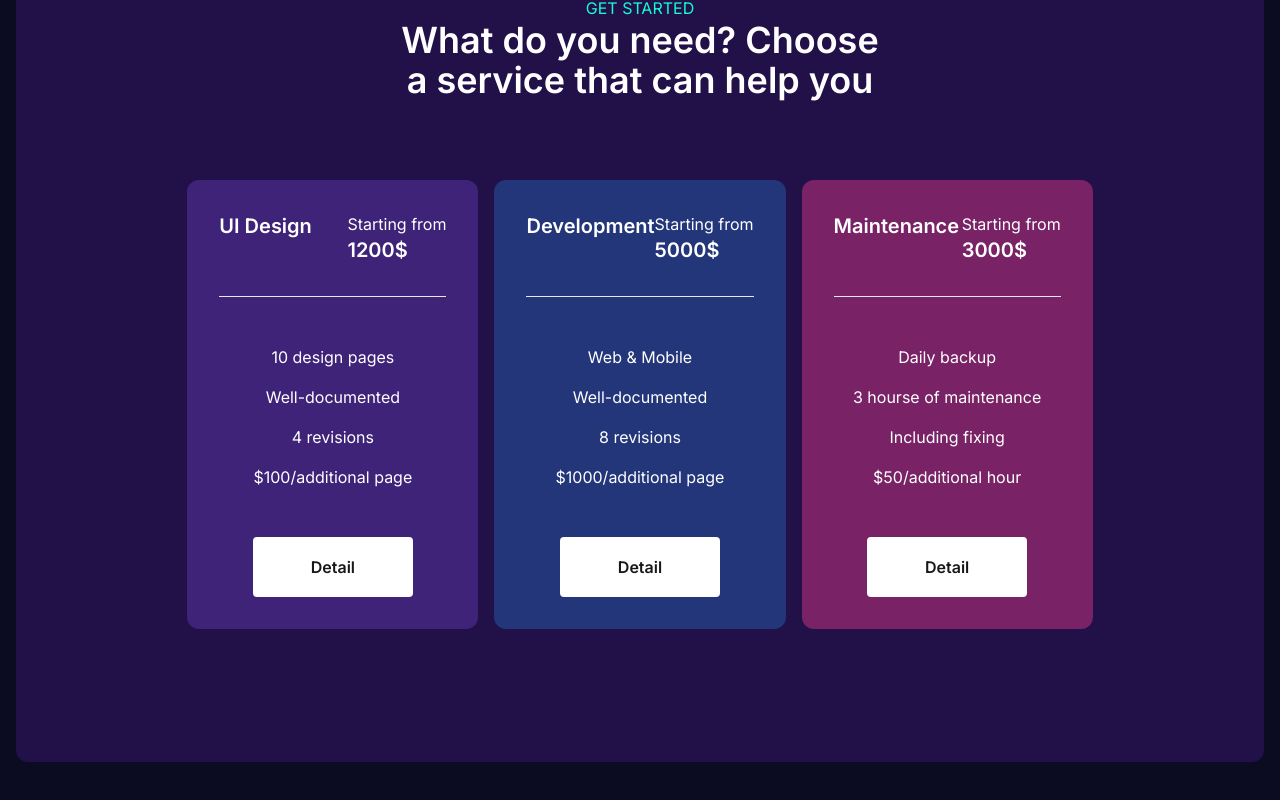
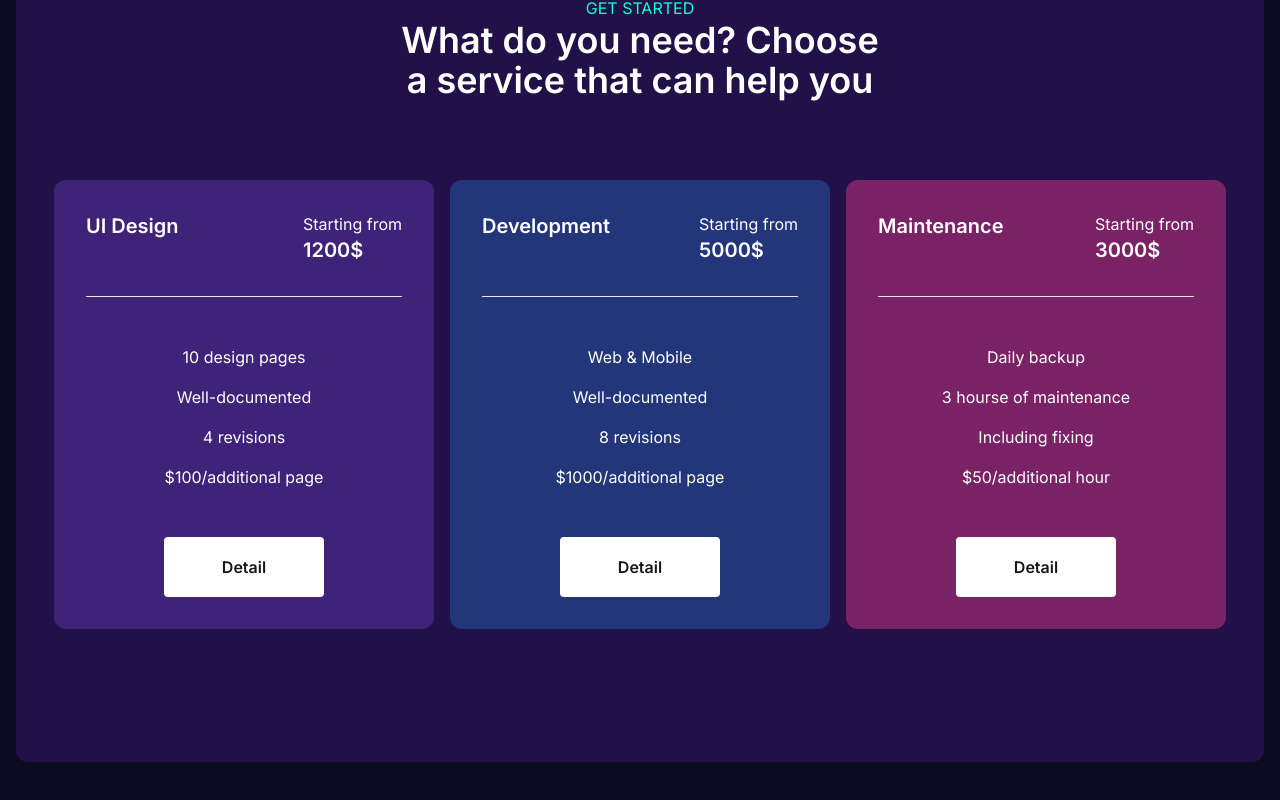
Before and after one commit to yorisofficial/collosal-dev, a Next.js app: page / in a window 1280 px wide. Shown: the part 2757-3557 px from the top of the page. Built offline with nearby package versions, Linux system fonts and the light colour scheme.

Commit message:
Update page.tsx

```diff
--- a/src/app/page.tsx
+++ b/src/app/page.tsx
@@ -209,7 +209,7 @@ export default function Home() {
           {pricing.map((item, index) => (
             <div
               key={item.id}
-              className={`card-item h-full w-full max-w-[328px] rounded-xl p-8 ${
+              className={`card-item h-full w-full rounded-xl p-8 xl:min-w-[380px] ${
                 item.id === 1
                   ? "bg-[#3F2379]"
                   : item.id === 2
```
